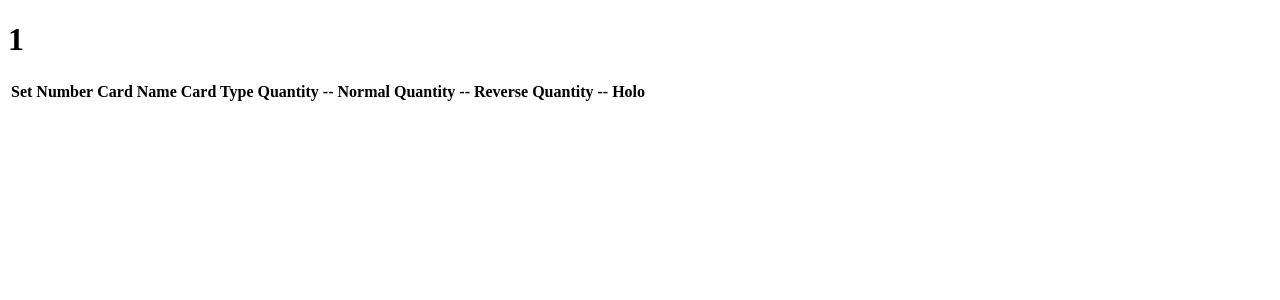
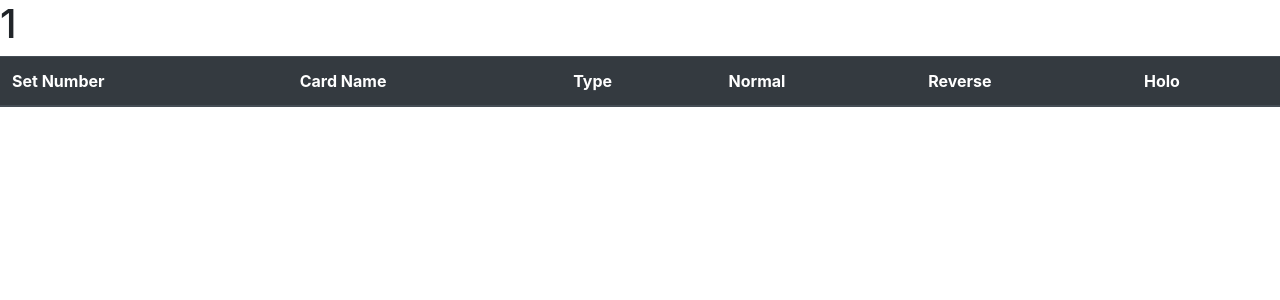
Before and after one commit to ashleawalker29/ptcg_inventory, a Django app: page /card_inventory/1/ in a window 1280 px wide. Shown: the top 300 px of the page. Run offline with Django 3.2, Linux system fonts and the light colour scheme; data that the repository does not hold is empty; some libraries are stand-ins or nearby versions.

Commit message:
Added Bootstrap.
- Cleaned up card_deatils_by_set view.
- Cleaned up the card_details HTML table CSS using Bootstrap's
  class headers.

```diff
--- a/card_inventory/templates/base.html
+++ b/card_inventory/templates/base.html
@@ -2,9 +2,23 @@
 
 <html>
     <head>
+        <!-- Required meta tags -->
+        <meta charset="utf-8">
+        <meta name="viewport" content="width=device-width, initial-scale=1, shrink-to-fit=no">
+
+        <!-- Bootstrap CSS -->
+        <link rel="stylesheet" href="https://stackpath.bootstrapcdn.com/bootstrap/4.3.1/css/bootstrap.min.css" integrity="sha384-ggOyR0iXCbMQv3Xipma34MD+dH/1fQ784/j6cY/iJTQUOhcWr7x9JvoRxT2MZw1T" crossorigin="anonymous">
+
     </head>
     <body>
         {% block page_content %}
         {% endblock %}
+
+        <!-- Optional JavaScript -->
+        <!-- jQuery first, then Popper.js, then Bootstrap JS -->
+        <script src="https://code.jquery.com/jquery-3.3.1.slim.min.js" integrity="sha384-q8i/X+965DzO0rT7abK41JStQIAqVgRVzpbzo5smXKp4YfRvH+8abtTE1Pi6jizo" crossorigin="anonymous"></script>
+        <script src="https://cdnjs.cloudflare.com/ajax/libs/popper.js/1.14.7/umd/popper.min.js" integrity="sha384-UO2eT0CpHqdSJQ6hJty5KVphtPhzWj9WO1clHTMGa3JDZwrnQq4sF86dIHNDz0W1" crossorigin="anonymous"></script>
+        <script src="https://stackpath.bootstrapcdn.com/bootstrap/4.3.1/js/bootstrap.min.js" integrity="sha384-JjSmVgyd0p3pXB1rRibZUAYoIIy6OrQ6VrjIEaFf/nJGzIxFDsf4x0xIM+B07jRM" crossorigin="anonymous"></script>
+
     </body>
 </html>
--- a/card_inventory/templates/card_details.html
+++ b/card_inventory/templates/card_details.html
@@ -2,25 +2,28 @@
 
 {% block page_content %}
     <h1>{{ set_name }}</h1>
-    <table>
-        <tr>
-            <th>Set Number</th>
-            <th>Card Name</th>
-            <th>Card Type</th>
-            <th>Quantity -- Normal</th>
-            <th>Quantity -- Reverse</th>
-            <th>Quantity -- Holo</th>
-        </tr>
-        {% for o in card_objs %}
+    <table class='table table-striped table-hover'>
+        <thead class='thead-dark'>
             <tr>
-                <td>{{ o.card_number }}</td>
-                <td>{{ o.card_name }}</td>
-                <td>{{ o.card_type }}</td>
-                <td>{{ o.quantity_normal }}</td>
-                <td>{{ o.quantity_reverse }}</td>
-                <td>{{ o.quantity_holo }}</td>
+                <th scope='col'>Set Number</th>
+                <th scope='col'>Card Name</th>
+                <th scope='col'>Type</th>
+                <th scope='col'>Normal</th>
+                <th scope='col'>Reverse</th>
+                <th scope='col'>Holo</th>
             </tr>
-        {% endfor %}
+        </thead>
+        <tbody>
+            {% for card in cards %}
+                <tr>
+                    <th scope='row'>{{ card.card_number }}</th>
+                    <td>{{ card.card_name }}</td>
+                    <td>{{ card.card_type }}</td>
+                    <td>{{ card.quantity_normal }}</td>
+                    <td>{{ card.quantity_reverse }}</td>
+                    <td>{{ card.quantity_holo }}</td>
+                </tr>
+            {% endfor %}
+        </tbody>
     </table>
-
 {% endblock %}
--- a/card_inventory/views.py
+++ b/card_inventory/views.py
@@ -7,5 +7,5 @@ def card_details_by_set(request, set_name):
     cards = Cards.objects.filter(set_name=set_name_clean)
 
     return render(request, 'card_details.html',
-        {'card_objs': cards,
+        {'cards': cards,
          'set_name': set_name_clean})
```
